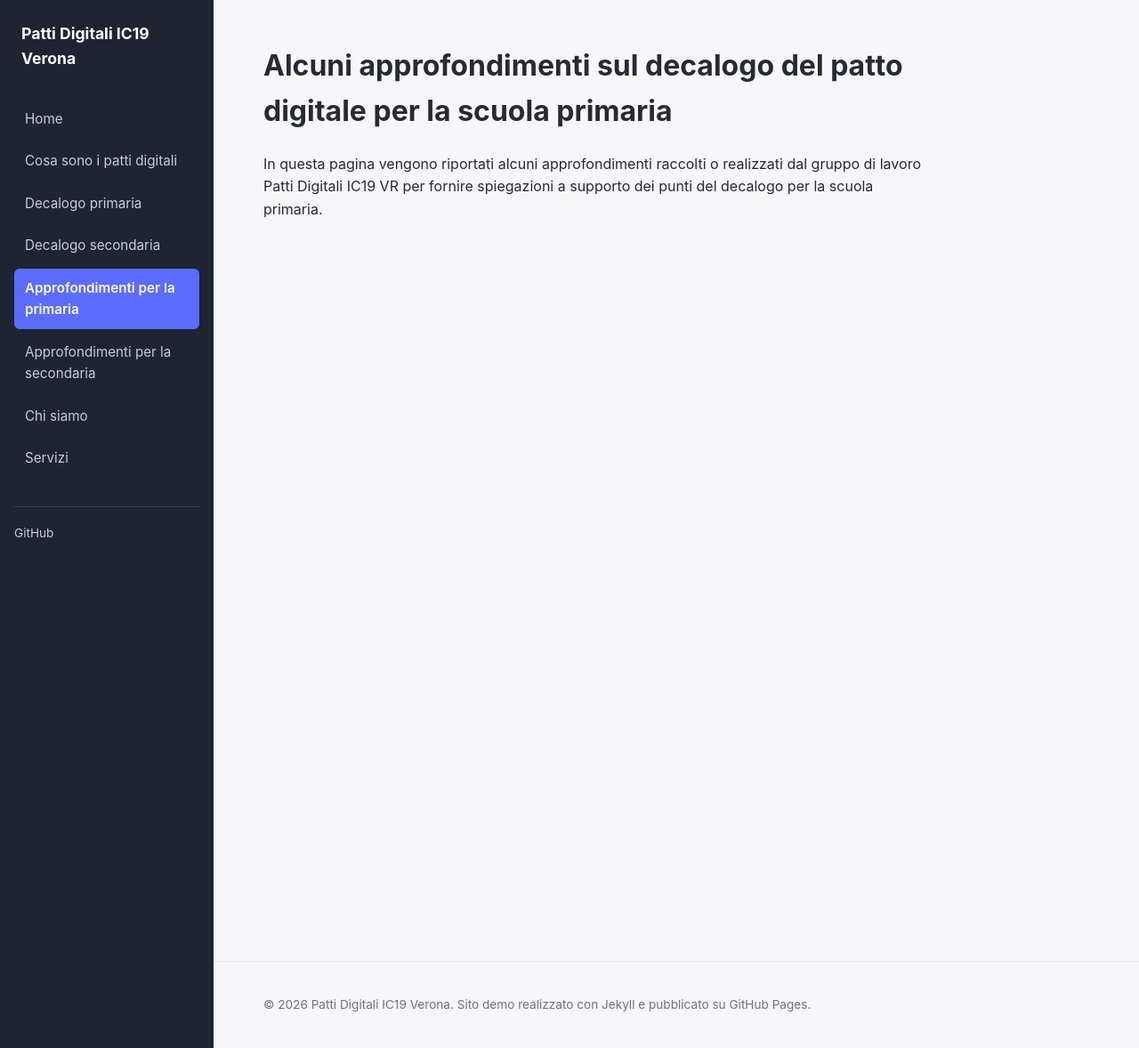
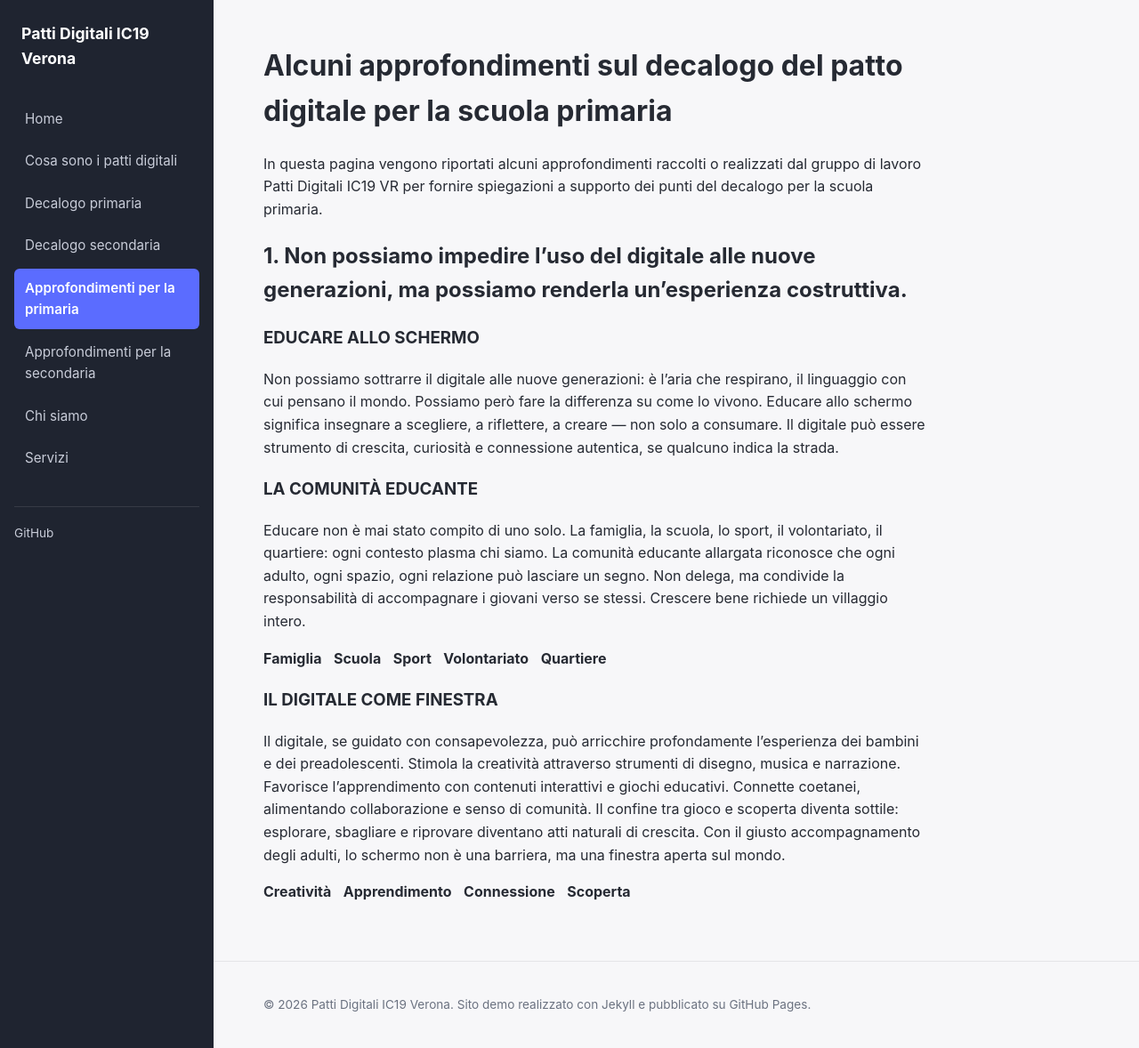
Before and after one commit to albvalente/prova, a Jekyll site: the page built from patto-digitale-primaria-approfondimenti.md, in a window 1280 px wide and 1178 px high. Shown: the whole window at 89% size. Built offline with Jekyll 4.4.1, drawn with Linux system fonts in a browser that asks for light colours.

Commit message:
Update patto-digitale-primaria-approfondimenti.md

```diff
--- a/patto-digitale-primaria-approfondimenti.md
+++ b/patto-digitale-primaria-approfondimenti.md
@@ -3,7 +3,24 @@
 title: Schede di approfondimento sul patto digitale per la scuola primaria
 permalink: /patto-digitale-primaria-approfondimenti/
 ---
-
 # Alcuni approfondimenti sul decalogo del patto digitale per la scuola primaria
 
 In questa pagina vengono riportati alcuni approfondimenti raccolti o realizzati dal gruppo di lavoro Patti Digitali IC19 VR per fornire spiegazioni a supporto dei punti del decalogo per la scuola primaria.
+
+## **1\. Non possiamo impedire l'uso del digitale alle nuove generazioni, ma possiamo renderla un'esperienza costruttiva.**
+
+### **EDUCARE ALLO SCHERMO**
+
+Non possiamo sottrarre il digitale alle nuove generazioni: è l'aria che respirano, il linguaggio con cui pensano il mondo. Possiamo però fare la differenza su come lo vivono. Educare allo schermo significa insegnare a scegliere, a riflettere, a creare — non solo a consumare. Il digitale può essere strumento di crescita, curiosità e connessione autentica, se qualcuno indica la strada.
+
+### **LA COMUNITÀ EDUCANTE**
+
+Educare non è mai stato compito di uno solo. La famiglia, la scuola, lo sport, il volontariato, il quartiere: ogni contesto plasma chi siamo. La comunità educante allargata riconosce che ogni adulto, ogni spazio, ogni relazione può lasciare un segno. Non delega, ma condivide la responsabilità di accompagnare i giovani verso se stessi. Crescere bene richiede un villaggio intero.
+
+**Famiglia**   **Scuola**   **Sport**   **Volontariato**   **Quartiere**
+
+### **IL DIGITALE COME FINESTRA**
+
+Il digitale, se guidato con consapevolezza, può arricchire profondamente l'esperienza dei bambini e dei preadolescenti. Stimola la creatività attraverso strumenti di disegno, musica e narrazione. Favorisce l'apprendimento con contenuti interattivi e giochi educativi. Connette coetanei, alimentando collaborazione e senso di comunità. Il confine tra gioco e scoperta diventa sottile: esplorare, sbagliare e riprovare diventano atti naturali di crescita. Con il giusto accompagnamento degli adulti, lo schermo non è una barriera, ma una finestra aperta sul mondo.
+
+**Creatività**   **Apprendimento**   **Connessione**   **Scoperta**
```
